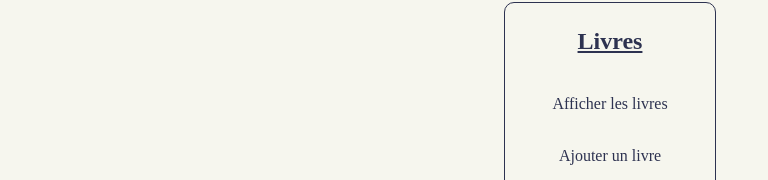
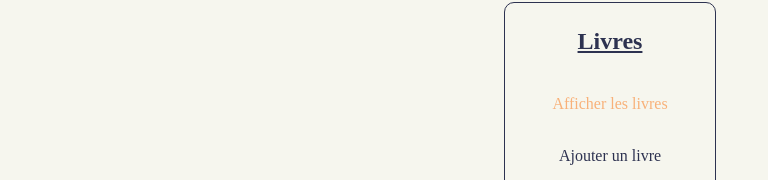
Before and after one commit to Cocci38/magic-books, a React (Vite) app in the folder frontend/: page /dashboard in a window 1280 px wide. Shown: the part 158-338 px from the top of the page, without its empty margins (0-768 px from the left). Built offline with nearby package versions, Linux system fonts and the light colour scheme; no server answers.

Commit message:
color button

```diff
--- a/frontend/src/views/admin/Dashboard.jsx
+++ b/frontend/src/views/admin/Dashboard.jsx
@@ -12,6 +12,7 @@ export const Dashboard = () => {
 
     // Fonction pour afficher la liste des livres et cacher la liste des catégories et des auteurs
     const displayBook = () => {
+
         //console.log('livres');
         if (showBooks == false) {
             setShowBooks(true)
@@ -21,6 +22,7 @@ export const Dashboard = () => {
     }
     // Fonction pour afficher la liste des catégories et cacher la liste des livres et des auteurs
     const displayCategory = () => {
+
         if (showCategories == false) {
             setShowCategories(true)
             setShowBooks(false)
@@ -29,6 +31,7 @@ export const Dashboard = () => {
     }
     // Fonction pour afficher la liste des auteurs et cacher la liste des livres et des catégories
     const displayAuthor = () => {
+
         if (showAuthors == false) {
             setShowAuthors(true)
             setShowBooks(false)
@@ -41,19 +44,25 @@ export const Dashboard = () => {
             <section className='boxContainer'>
                 <div className='boxLien'>
                     <h2>Livres</h2>
-                    <a className="buttonAdmin" onClick={displayBook}>Afficher les livres</a>
+                    <a style={{
+                        color: !showBooks ? '#2D3250' : '#F8B179',
+                    }} className="buttonAdmin" onClick={displayBook}>Afficher les livres</a>
                     <Link to={'/book'} className="buttonAdmin">Ajouter un livre</Link>
                 </div>
                 <hr></hr>
                 <div className='boxLien'>
                     <h2>Catégories</h2>
-                    <a className="buttonAdmin" onClick={displayCategory}>Afficher les catégories</a>
+                    <a style={{
+                        color: !showCategories ? '#2D3250' : '#F8B179',
+                    }} className="buttonAdmin" onClick={displayCategory}>Afficher les catégories</a>
                     <Link to={'/category'} className="buttonAdmin">Ajouter une catégorie</Link>
                 </div>
                 <hr></hr>
                 <div className='boxLien'>
                     <h2>Auteurs</h2>
-                    <a className="buttonAdmin" onClick={displayAuthor}>Afficher les auteurs</a>
+                    <a style={{
+                        color: !showAuthors ? '#2D3250' : '#F8B179',
+                    }} className="buttonAdmin" onClick={displayAuthor}>Afficher les auteurs</a>
                     <Link to={'/author'} className="buttonAdmin">Ajouter un auteur</Link>
                 </div>
             </section>
```
Also changed, not shown: frontend/src/styles/globals/_dashboard.scss (line endings or trailing spaces).
